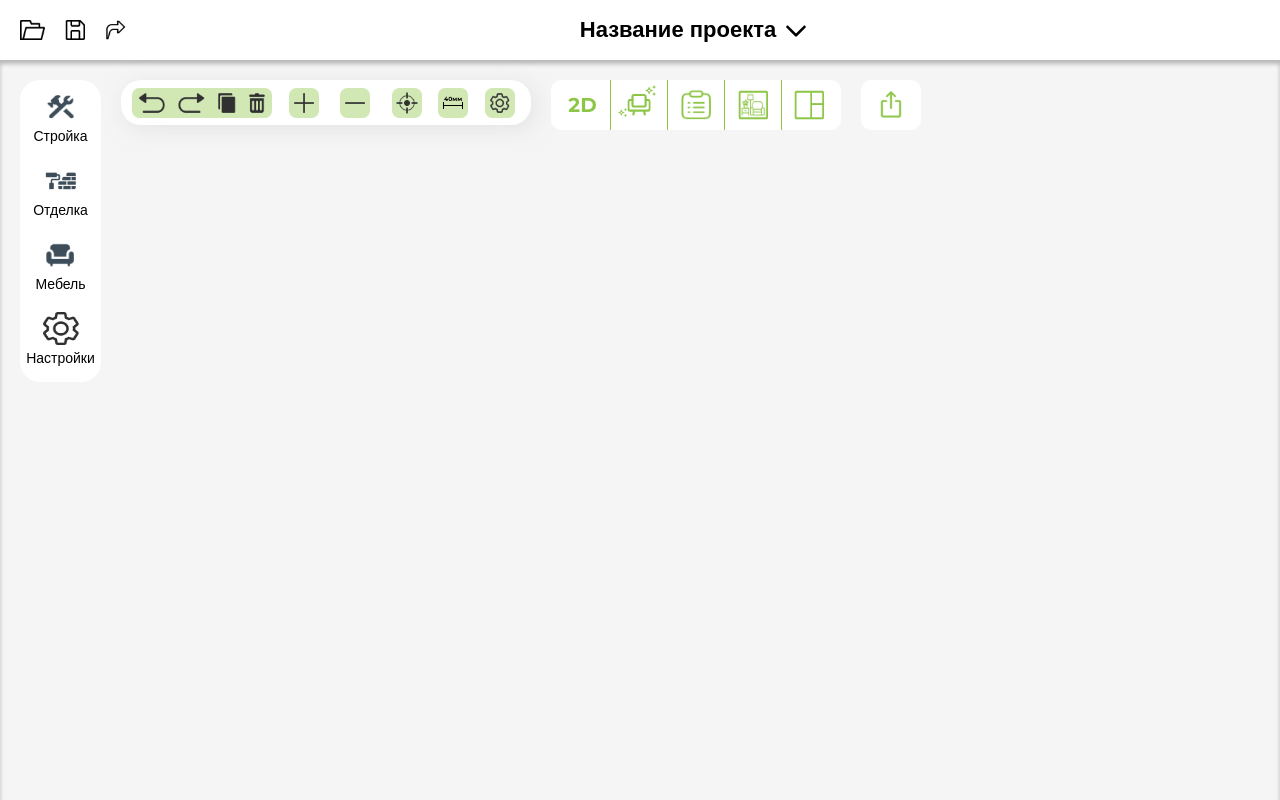
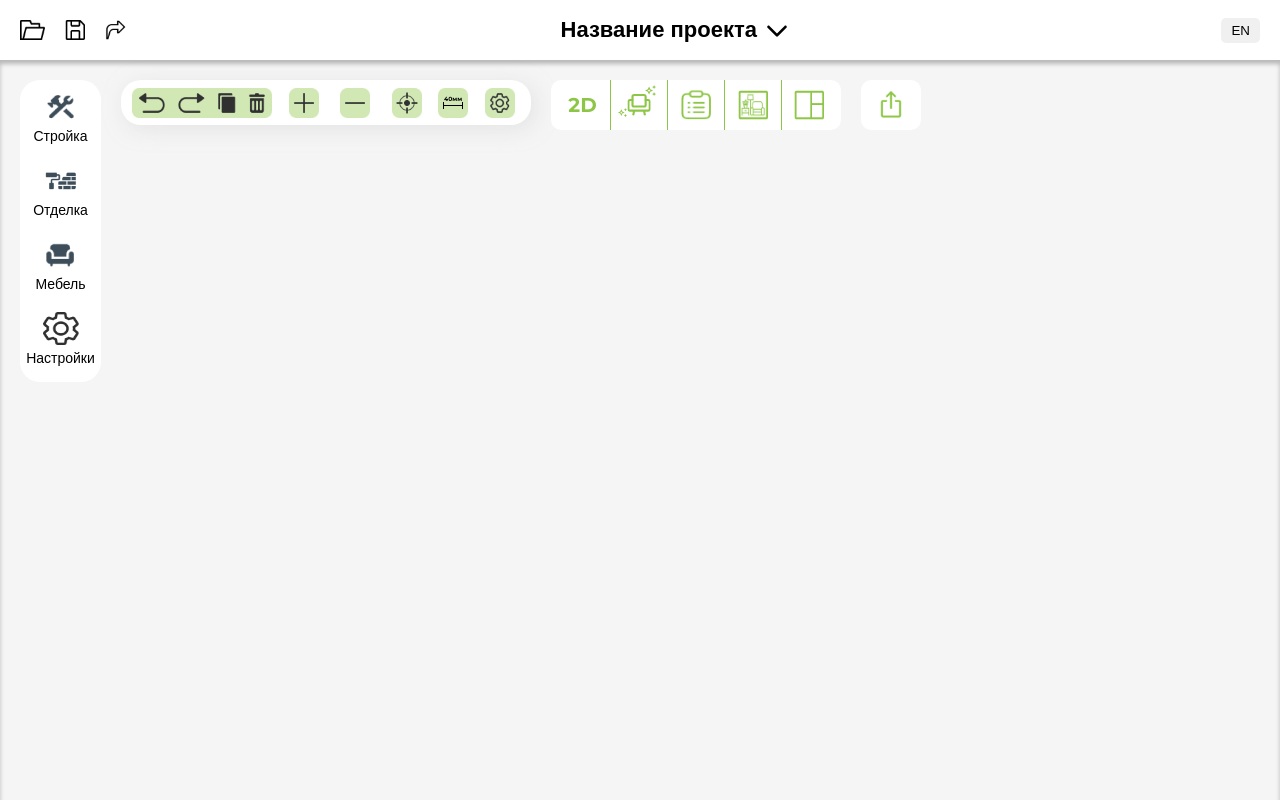
Before and after one commit to LenaPosh/RoomEditorTp, a React (Create React App) app: page /main in a window 1280 px wide. Built offline with nearby package versions, Linux system fonts and the light colour scheme.

Commit message:
Added multilingual support to the file

```diff
--- a/package.json
+++ b/package.json
@@ -12,8 +12,10 @@
     "@types/react-dom": "^18.2.18",
     "@types/react-router-dom": "^5.3.3",
     "axios": "^1.6.7",
+    "i18next": "^23.8.2",
     "react": "^18.2.0",
     "react-dom": "^18.2.0",
+    "react-i18next": "^14.0.3",
     "react-router-dom": "^6.21.3",
     "react-scripts": "5.0.1",
     "react-slider": "^2.0.6",
--- a/src/components/MainMenu/MenuLeft.tsx
+++ b/src/components/MainMenu/MenuLeft.tsx
@@ -5,6 +5,7 @@ import finishIcon from '../../img/Finishing.png';
 import furnitureIcon from '../../img/Furniture.png';
 import settingIcon from '../../img/Settings.png';
 import {buildText, finishingText, furnitureText, settingText} from "../../textVariables";
+import {useTranslation} from "react-i18next";
 
 
 type MenuLeftProps = {
@@ -107,6 +108,7 @@ const StyledIcons = styled.img`
 export const MenuLeft: React.FC<MenuLeftProps> = ({ onItemSelect }) => {
     const [activeItem, setActiveItem] = useState<string | null>(null);
 
+    const { t } = useTranslation();
     const handleMenuItemClick = (itemName: string) => {
         console.log('MenuLeft item clicked:', itemName);
         setActiveItem(itemName);
@@ -119,28 +121,28 @@ export const MenuLeft: React.FC<MenuLeftProps> = ({ onItemSelect }) => {
                 $isActive={activeItem === 'build'}
             >
                 <StyledIcons src={buildIcon} alt="Build" />
-                <MenuText>{buildText}</MenuText>
+                <MenuText>{t('buildText')}</MenuText>
             </MenuItem>
             <MenuItem
                 onClick={() => handleMenuItemClick('finishing')}
                 $isActive={activeItem === 'finishing'}
             >
                 <StyledIcons src={finishIcon} alt="finishing" />
-                <MenuText>{finishingText}</MenuText>
+                <MenuText>{t('finishingText')}</MenuText>
             </MenuItem>
             <MenuItem
                 onClick={() => handleMenuItemClick('furniture')}
                 $isActive={activeItem === 'furniture'}
             >
                 <StyledIcons src={furnitureIcon} alt="" />
-                <MenuText>{furnitureText}</MenuText>
+                <MenuText>{t('furnitureText')}</MenuText>
             </MenuItem>
             <MenuItem
                 onClick={() => handleMenuItemClick('setting')}
                 $isActive={activeItem === 'setting'}
             >
                 <StyledIcons src={settingIcon} alt="" />
-                <MenuText>{settingText}</MenuText>
+                <MenuText>{t('settingText')}</MenuText>
             </MenuItem>
 
         </MenuLeftContainer>
--- a/src/components/TopMenu.tsx
+++ b/src/components/TopMenu.tsx
@@ -6,6 +6,7 @@ import folderIcon from '../img/Folder.png';
 import saveIcon from '../img/Save.png';
 import backIcon from '../img/Back.png';
 import {projectTitleText} from "../textVariables";
+import { useTranslation } from 'react-i18next';
 
 
 const MenuContainer = styled.div`
@@ -64,9 +65,34 @@ const StyledImg = styled.img`
   }
 `;
 
+const MenuRight = styled.div`
+  display: flex;
+  align-items: center;
+  gap: 20px;
+`;
+
+const LanguageSwitcherButton = styled.button`
+  padding: 5px 10px;
+  background-color: #f0f0f0;
+  border: none;
+  cursor: pointer;
+  border-radius: 5px;
+
+  &:hover {
+    background-color: #e0e0e0;
+  }
+`;
+
 
 
 const TopMenu = () => {
+    const { t, i18n } = useTranslation();
+
+    const toggleLanguage = () => {
+        const nextLanguage = i18n.language === 'en' ? 'ru' : 'en';
+        i18n.changeLanguage(nextLanguage);
+    };
+
     return (
         <>
             <GlobalStyle/>
@@ -78,11 +104,15 @@ const TopMenu = () => {
                 </MenuLeft>
                 <MenuCenter>
                     <Title>
-                        <TitleText>{projectTitleText}</TitleText>
+                        <TitleText>{t('projectTitleText')}</TitleText>
                         <ArrowIcon />
-
                     </Title>
                 </MenuCenter>
+                <MenuRight>
+                    <LanguageSwitcherButton onClick={toggleLanguage}>
+                        {i18n.language === 'en' ? 'RU' : 'EN'}
+                    </LanguageSwitcherButton>
+                </MenuRight>
             </MenuContainer>
         </>
 
--- /dev/null
+++ b/src/i18nConfig.ts
@@ -0,0 +1,24 @@
+import i18n from 'i18next';
+import { initReactI18next } from 'react-i18next';
+
+import translationEN from '../src/locales/en/translation.json';
+import translationRU from '../src/locales/ru/translation.json';
+
+
+const resources = {
+    en: { translation: translationEN },
+    ru: { translation: translationRU },
+};
+
+i18n
+    .use(initReactI18next)
+    .init({
+        resources,
+        lng: 'ru',
+        fallbackLng: 'en',
+        interpolation: {
+            escapeValue: false,
+        },
+    });
+
+export default i18n;
--- a/src/index.tsx
+++ b/src/index.tsx
@@ -2,6 +2,7 @@ import React from 'react';
 import ReactDOM from 'react-dom/client';
 import App from './App';
 import reportWebVitals from './reportWebVitals';
+import './i18nConfig';
 
 const root = ReactDOM.createRoot(
   document.getElementById('root') as HTMLElement
--- /dev/null
+++ b/src/locales/en/translation.json
@@ -0,0 +1,7 @@
+{
+  "buildText": "Building",
+  "finishingText": "Finishing",
+  "projectTitleText": "Project name",
+  "furnitureText": "Furniture",
+  "settingText": "Settings"
+}
--- /dev/null
+++ b/src/locales/ru/translation.json
@@ -0,0 +1,7 @@
+{
+  "buildText": "Стройка",
+  "finishingText": "Отделка",
+  "projectTitleText": "Название проекта",
+  "furnitureText": "Мебель",
+  "settingText": "Настройки"
+}
```
Also changed, not shown: 1 other file (tests, documents, lock files or other folders).
